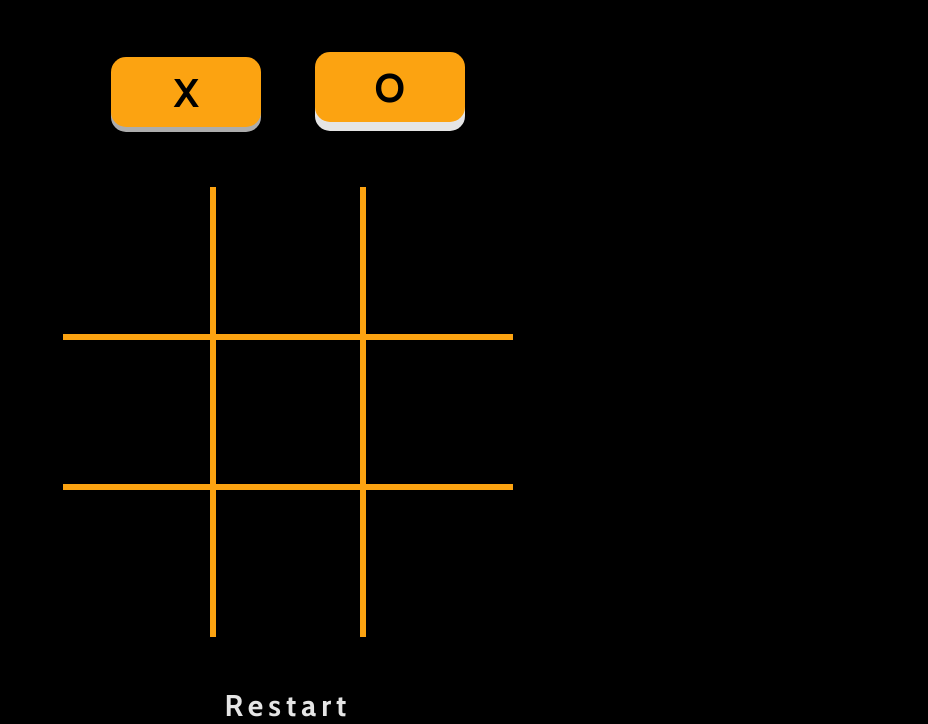
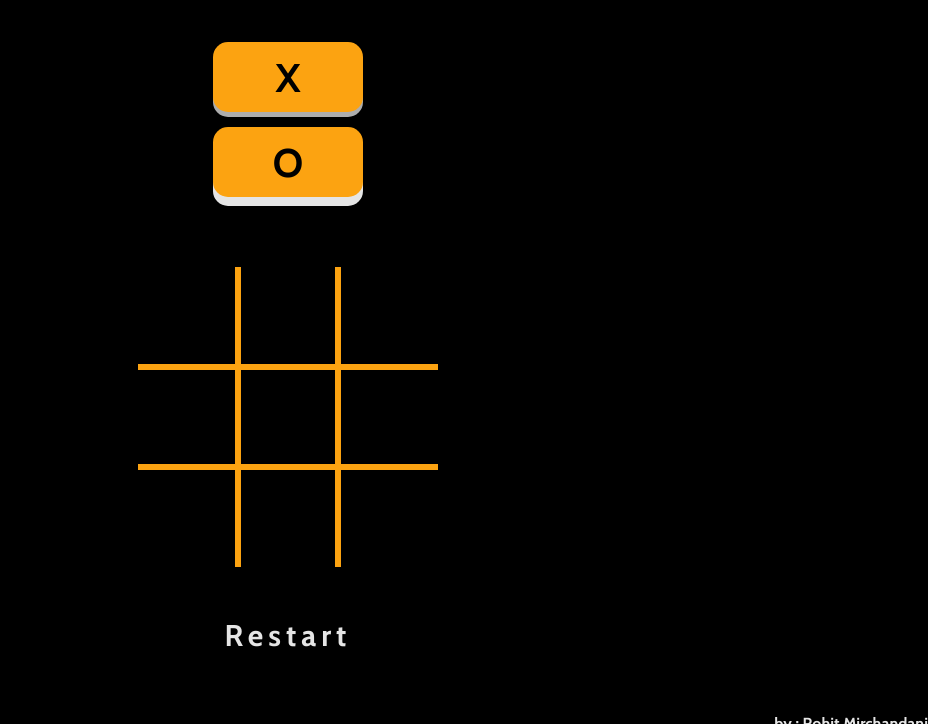
Before and after one commit to rohitmirchandani/tic-tac-toe, a plain HTML site: page index.html in a window 1280 px wide. Shown: the part 76-800 px from the top of the page, without its empty margins (352-1280 px from the left). Drawn offline with nearby package versions, Linux system fonts and the light colour scheme.

Commit message:
Adding resposive design

```diff
--- a/style.css
+++ b/style.css
@@ -42,7 +42,7 @@ h1{
  margin:15px 25px;
  background-color: var(--light);
  color:var(--dark);
- font-family: Cabin,sans-serif
+ font-family: Cabin,sans-serif;
  font-weight: bolder;
  font-size: 40px;
  border-radius: 15px;
@@ -140,3 +140,17 @@ main>button:focus{
 .show{
   transform: translate(-50%,-50%) scale(1) !important;
 }
+@media (min-width:450px){
+  main button{
+    width:100px;
+    height:100px;
+    font-size: 4rem;
+  }
+  #button-div{
+    display:flex;
+    flex-direction: column;
+  }
+  #button-div button{
+    margin:auto auto 20px auto;
+  }
+}
```
